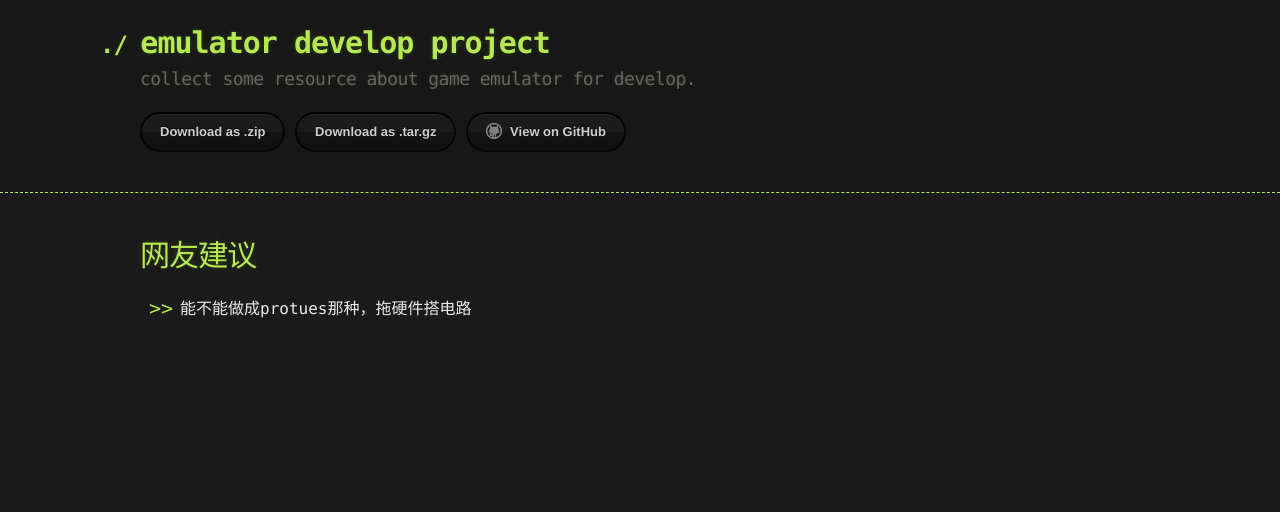
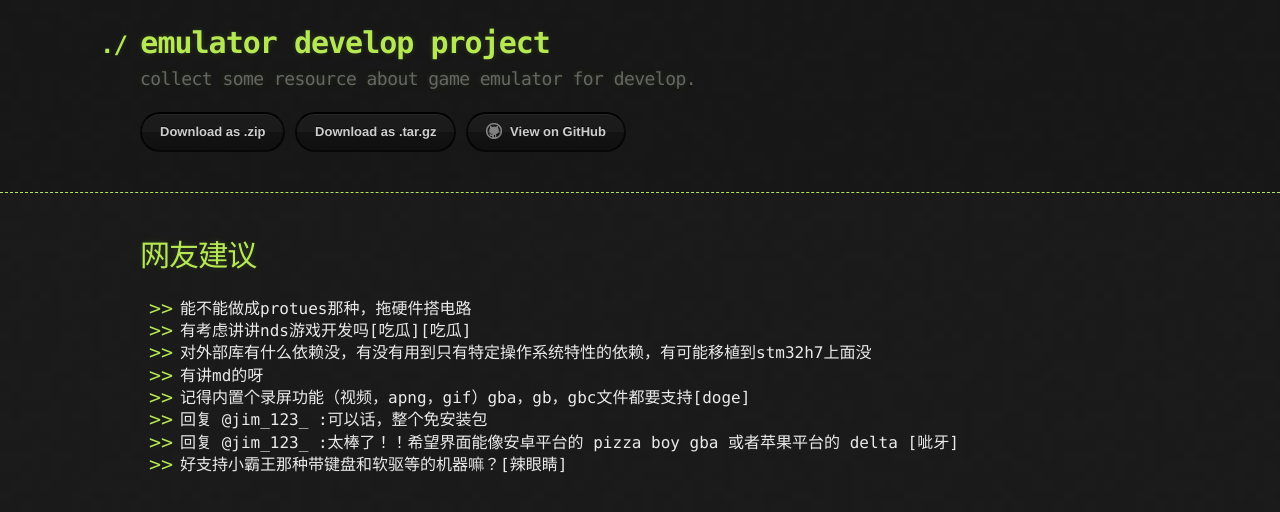
Before and after one commit to jinjiacun123/jinjiacun123.github.io, a Jekyll site: the page built from docs/advance.md, in a window 1280 px wide. Shown: the top 512 px of the page. Built offline with Jekyll 4.4.1, drawn with Linux system fonts in a browser that asks for light colours; our own code applies the rules of GitHub Pages for plain Markdown files.

Commit message:
Update advance.md

```diff
--- a/docs/advance.md
+++ b/docs/advance.md
@@ -1,2 +1,9 @@
 # 网友建议
 * 能不能做成protues那种，拖硬件搭电路
+* 有考虑讲讲nds游戏开发吗[吃瓜][吃瓜]
+* 对外部库有什么依赖没，有没有用到只有特定操作系统特性的依赖，有可能移植到stm32h7上面没
+* 有讲md的呀
+* 记得内置个录屏功能（视频，apng，gif）gba，gb，gbc文件都要支持[doge]
+* 回复 @jim_123_ :可以话，整个免安装包
+* 回复 @jim_123_ :太棒了！！希望界面能像安卓平台的 pizza boy gba 或者苹果平台的 delta [呲牙]
+* 好支持小霸王那种带键盘和软驱等的机器嘛？[辣眼睛]
```
